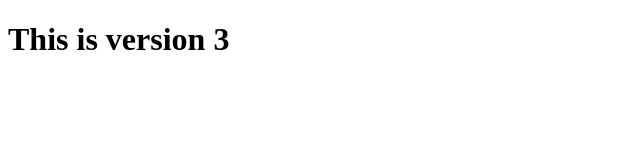
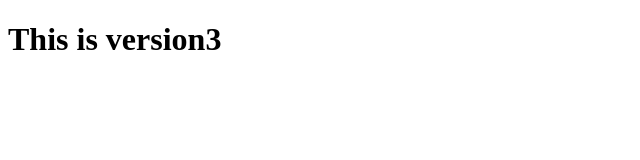
Before and after one commit to VrushaliMandee/myrepo, a plain HTML site: page Index.html in a window 1280 px wide. Shown: the full height of the page, 0-640 px from the left. Drawn offline with Linux system fonts and the light colour scheme.

```diff
--- a/Index.html
+++ b/Index.html
@@ -6,7 +6,7 @@
     <title>Document</title>
 </head>
 <body>
-    <h1>This is version 3 </h1>
+    <h1>This is version3 </h1>
 
 </body>
 </html>
```
